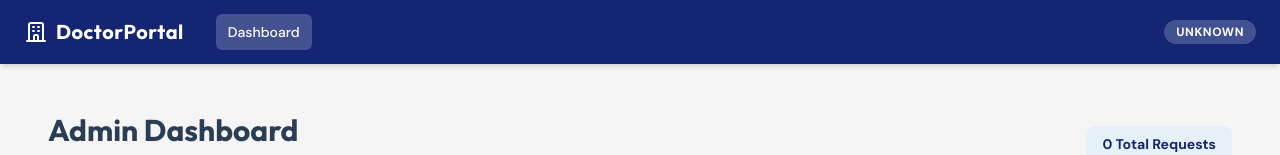
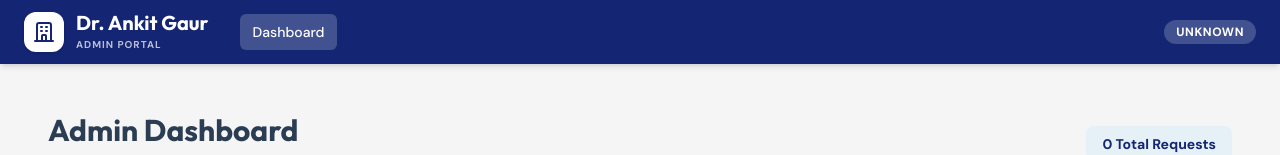
Before and after one commit to amithalder21/doctorsportal, a Next.js app: page /admin in a window 1280 px wide. Shown: the top 155 px of the page. Built offline with nearby package versions, Linux system fonts and the light colour scheme; no server answers; the database is empty.

Commit message:
style: Unified header branding across all portals

```diff
--- a/src/app/patient/login/page.tsx
+++ b/src/app/patient/login/page.tsx
@@ -69,9 +69,16 @@
       {/* Simple Header */}
       <nav className="bg-salute-primary text-white p-4">
         <div className="max-w-7xl mx-auto flex items-center justify-between">
-          <Link href="/" className="font-heading font-bold text-xl tracking-wide flex items-center gap-2">
-            <svg className="w-6 h-6" fill="none" stroke="currentColor" viewBox="0 0 24 24"><path strokeLinecap="round" strokeLinejoin="round" strokeWidth="2" d="M19 21V5a2 2 0 00-2-2H7a2 2 0 00-2 2v16m14 0h2m-2 0h-5m-9 0H3m2 0h5M9 7h1m-1 4h1m4-4h1m-1 4h1m-5 10v-5a1 1 0 011-1h2a1 1 0 011 1v5m-4 0h4"></path></svg>
-            DoctorPortal
+          <Link href="/" className="flex items-center justify-center gap-3 group text-white">
+            <div className="bg-white text-salute-primary p-2 rounded-xl group-hover:bg-salute-secondary group-hover:text-white transition-all shadow-sm">
+              <svg className="w-6 h-6" fill="none" stroke="currentColor" viewBox="0 0 24 24" xmlns="http://www.w3.org/2000/svg">
+                <path strokeLinecap="round" strokeLinejoin="round" strokeWidth={2} d="M19 21V5a2 2 0 00-2-2H7a2 2 0 00-2 2v16m14 0h2m-2 0h-5m-9 0H3m2 0h5M9 7h1m-1 4h1m4-4h1m-1 4h1m-5 10v-5a1 1 0 011-1h2a1 1 0 011 1v5m-4 0h4" />
+              </svg>
+            </div>
+            <div className="flex flex-col items-start">
+              <span className="font-bold text-xl font-heading leading-none">Dr. Ankit Gaur</span>
+              <span className="text-[10px] uppercase tracking-widest text-white/70 font-bold mt-1">Patient Portal</span>
+            </div>
           </Link>
           <Link href="/#contact" className="text-sm font-bold bg-white/20 hover:bg-white/30 px-4 py-2 rounded-lg transition-colors">
             Book Appointment
--- a/src/app/patient/page.tsx
+++ b/src/app/patient/page.tsx
@@ -47,9 +47,16 @@
       <nav className="bg-salute-primary text-white sticky top-0 z-40 shadow-md">
         <div className="max-w-7xl mx-auto px-6">
           <div className="flex items-center justify-between h-16">
-            <Link href="/" className="font-heading font-bold text-xl tracking-wide flex items-center gap-2">
-              <svg className="w-6 h-6" fill="none" stroke="currentColor" viewBox="0 0 24 24"><path strokeLinecap="round" strokeLinejoin="round" strokeWidth="2" d="M19 21V5a2 2 0 00-2-2H7a2 2 0 00-2 2v16m14 0h2m-2 0h-5m-9 0H3m2 0h5M9 7h1m-1 4h1m4-4h1m-1 4h1m-5 10v-5a1 1 0 011-1h2a1 1 0 011 1v5m-4 0h4"></path></svg>
-              DoctorPortal
+            <Link href="/" className="flex items-center gap-3 group text-white">
+              <div className="bg-white text-salute-primary p-2 rounded-xl group-hover:bg-salute-secondary group-hover:text-white transition-all shadow-sm">
+                <svg className="w-6 h-6" fill="none" stroke="currentColor" viewBox="0 0 24 24" xmlns="http://www.w3.org/2000/svg">
+                  <path strokeLinecap="round" strokeLinejoin="round" strokeWidth={2} d="M19 21V5a2 2 0 00-2-2H7a2 2 0 00-2 2v16m14 0h2m-2 0h-5m-9 0H3m2 0h5M9 7h1m-1 4h1m4-4h1m-1 4h1m-5 10v-5a1 1 0 011-1h2a1 1 0 011 1v5m-4 0h4" />
+                </svg>
+              </div>
+              <div className="flex flex-col">
+                <span className="font-bold text-xl font-heading leading-none">Dr. Ankit Gaur</span>
+                <span className="text-[10px] uppercase tracking-widest text-white/70 font-bold mt-1">Patient Portal</span>
+              </div>
             </Link>
 
             <div className="flex items-center gap-4">
--- a/src/components/AdminNav.tsx
+++ b/src/components/AdminNav.tsx
@@ -14,9 +14,16 @@
       <div className="max-w-7xl mx-auto px-6">
         <div className="flex items-center justify-between h-16">
           <div className="flex items-center gap-8">
-            <Link href="/admin" className="font-heading font-bold text-xl tracking-wide flex items-center gap-2">
-              <svg className="w-6 h-6" fill="none" stroke="currentColor" viewBox="0 0 24 24"><path strokeLinecap="round" strokeLinejoin="round" strokeWidth="2" d="M19 21V5a2 2 0 00-2-2H7a2 2 0 00-2 2v16m14 0h2m-2 0h-5m-9 0H3m2 0h5M9 7h1m-1 4h1m4-4h1m-1 4h1m-5 10v-5a1 1 0 011-1h2a1 1 0 011 1v5m-4 0h4"></path></svg>
-              DoctorPortal
+            <Link href="/admin" className="flex items-center gap-3 group text-white">
+              <div className="bg-white text-salute-primary p-2 rounded-xl group-hover:bg-salute-secondary group-hover:text-white transition-all shadow-sm">
+                <svg className="w-6 h-6" fill="none" stroke="currentColor" viewBox="0 0 24 24" xmlns="http://www.w3.org/2000/svg">
+                  <path strokeLinecap="round" strokeLinejoin="round" strokeWidth={2} d="M19 21V5a2 2 0 00-2-2H7a2 2 0 00-2 2v16m14 0h2m-2 0h-5m-9 0H3m2 0h5M9 7h1m-1 4h1m4-4h1m-1 4h1m-5 10v-5a1 1 0 011-1h2a1 1 0 011 1v5m-4 0h4" />
+                </svg>
+              </div>
+              <div className="flex flex-col">
+                <span className="font-bold text-xl font-heading leading-none">Dr. Ankit Gaur</span>
+                <span className="text-[10px] uppercase tracking-widest text-white/70 font-bold mt-1">Admin Portal</span>
+              </div>
             </Link>
 
             <div className="hidden md:flex items-center gap-4">
--- a/src/components/Header.tsx
+++ b/src/components/Header.tsx
@@ -4,8 +4,13 @@
   return (
     <header className="fixed w-full top-0 z-50 bg-white/90 backdrop-blur-md shadow-sm">
       <div className="container mx-auto px-6 py-4 flex items-center justify-between">
-        <Link href="/" className="flex items-center gap-3">
-          <h1 className="text-2xl font-bold text-salute-primary font-heading">Dr. Ankit Gaur</h1>
+        <Link href="/" className="flex items-center gap-3 group">
+          <div className="bg-salute-primary text-white p-2 rounded-xl group-hover:bg-salute-secondary transition-colors shadow-sm">
+            <svg className="w-6 h-6" fill="none" stroke="currentColor" viewBox="0 0 24 24" xmlns="http://www.w3.org/2000/svg">
+              <path strokeLinecap="round" strokeLinejoin="round" strokeWidth={2} d="M19 21V5a2 2 0 00-2-2H7a2 2 0 00-2 2v16m14 0h2m-2 0h-5m-9 0H3m2 0h5M9 7h1m-1 4h1m4-4h1m-1 4h1m-5 10v-5a1 1 0 011-1h2a1 1 0 011 1v5m-4 0h4" />
+            </svg>
+          </div>
+          <h1 className="text-2xl font-bold text-salute-primary font-heading tracking-tight">Dr. Ankit Gaur</h1>
         </Link>
 
         <nav className="hidden md:flex items-center gap-8">
```
